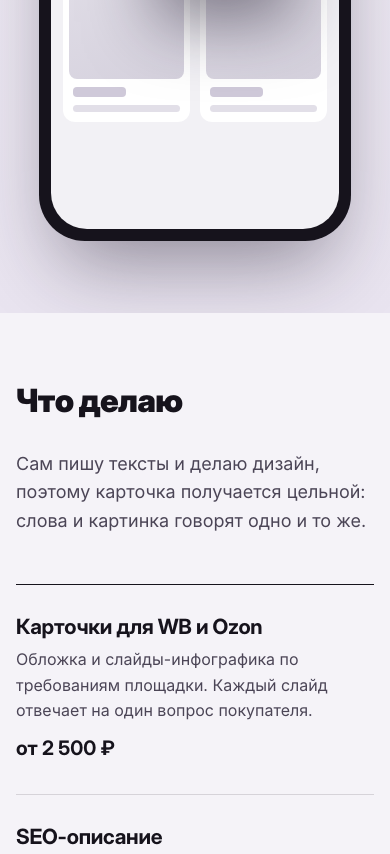
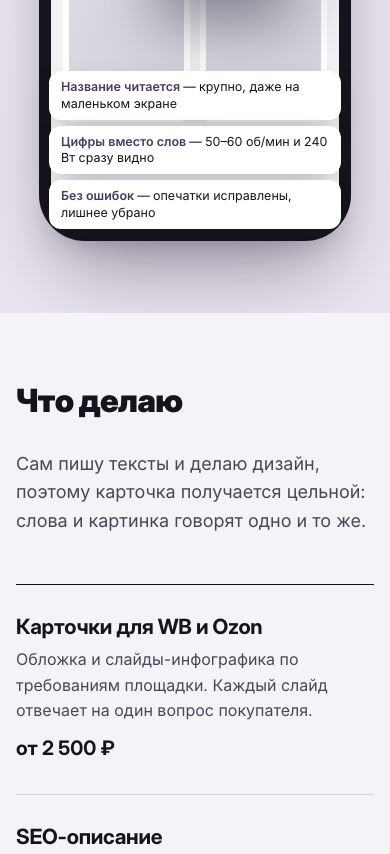
Before and after one commit to ivoshop23-creator/oltech-site, a plain HTML site: page index.html in a window 390 px wide. Shown: the part 1150-2004 px from the top of the page. Drawn offline with Linux system fonts and the light colour scheme.

Commit message:
Пояснения к карточке на мобильной версии главной
Co-Authored-By: Claude Opus 5.5 <noreply@anthropic.com>
Claude-Session: https://claude.ai/code/session_01FEsxZwhJGotpDPirLJxP2K

```diff
--- a/assets/css/style.css
+++ b/assets/css/style.css
@@ -112,7 +112,10 @@ p+p{margin-top:.8em}
   .hero{height:auto}
   .hero-stick{position:relative;top:0;height:auto;min-height:0;padding:56px 0 72px}
   .hero-grid{grid-template-columns:1fr;gap:48px}
-  .notes{display:none}
+  .notes{inset:auto 10px 12px;display:flex;flex-direction:column;gap:6px}
+  .note,.note.n1,.note.n2,.note.n3{position:relative;left:auto;right:auto;top:auto;max-width:none;padding:8px 12px;font-size:12.5px;line-height:1.3;border-radius:12px}
+  .note b{display:inline;font-size:12.5px}
+  .note b::after{content:" — "}
   .tile.me{transform:scale(calc(1 + var(--lift,0) * .35)) translate(calc(var(--lift,0) * -14%),calc(var(--lift,0) * 10%))}
   .hero-facts{gap:18px}.hero-facts b{font-size:21px;white-space:nowrap}
   .scroll-hint{display:none}
```
